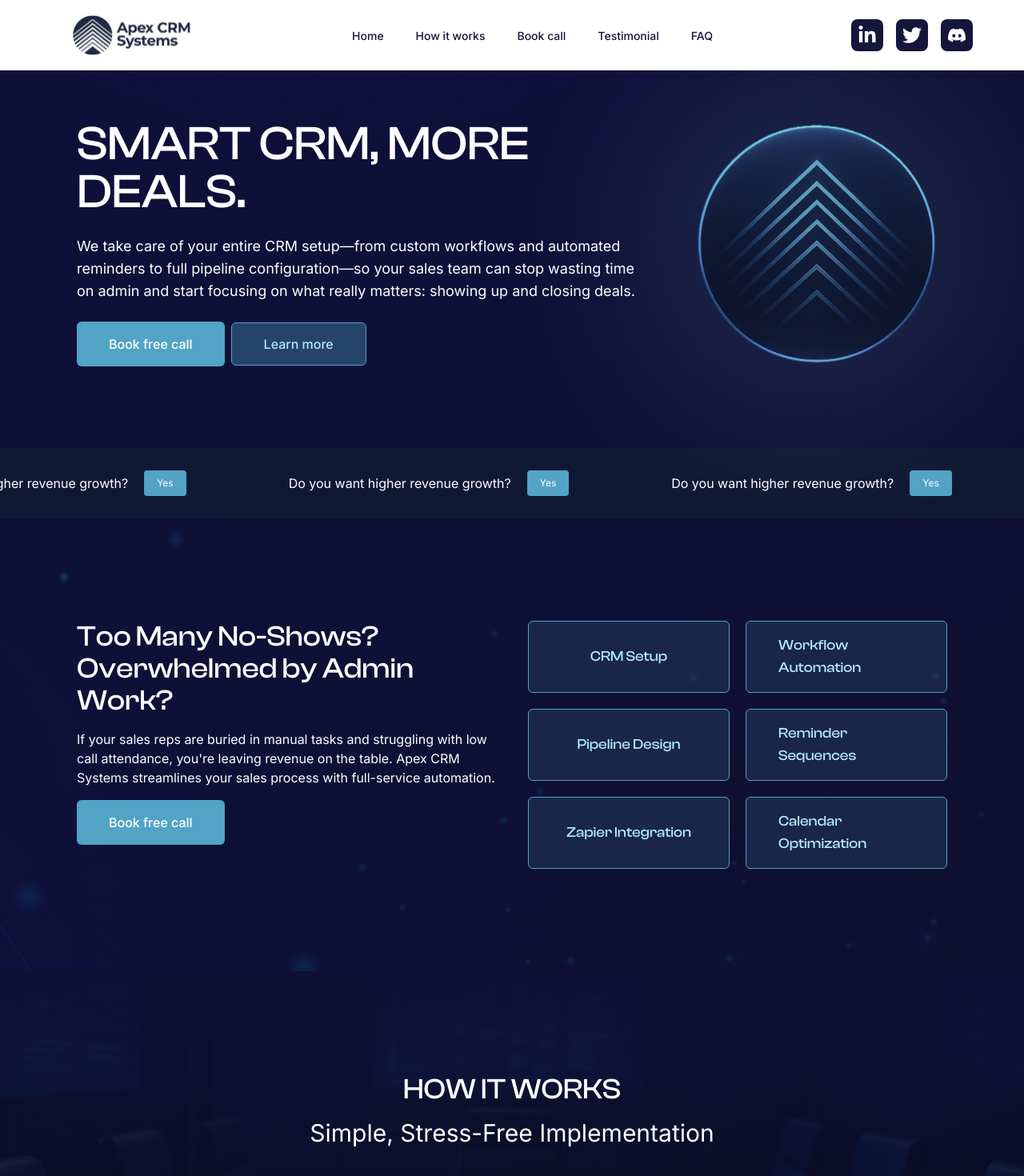
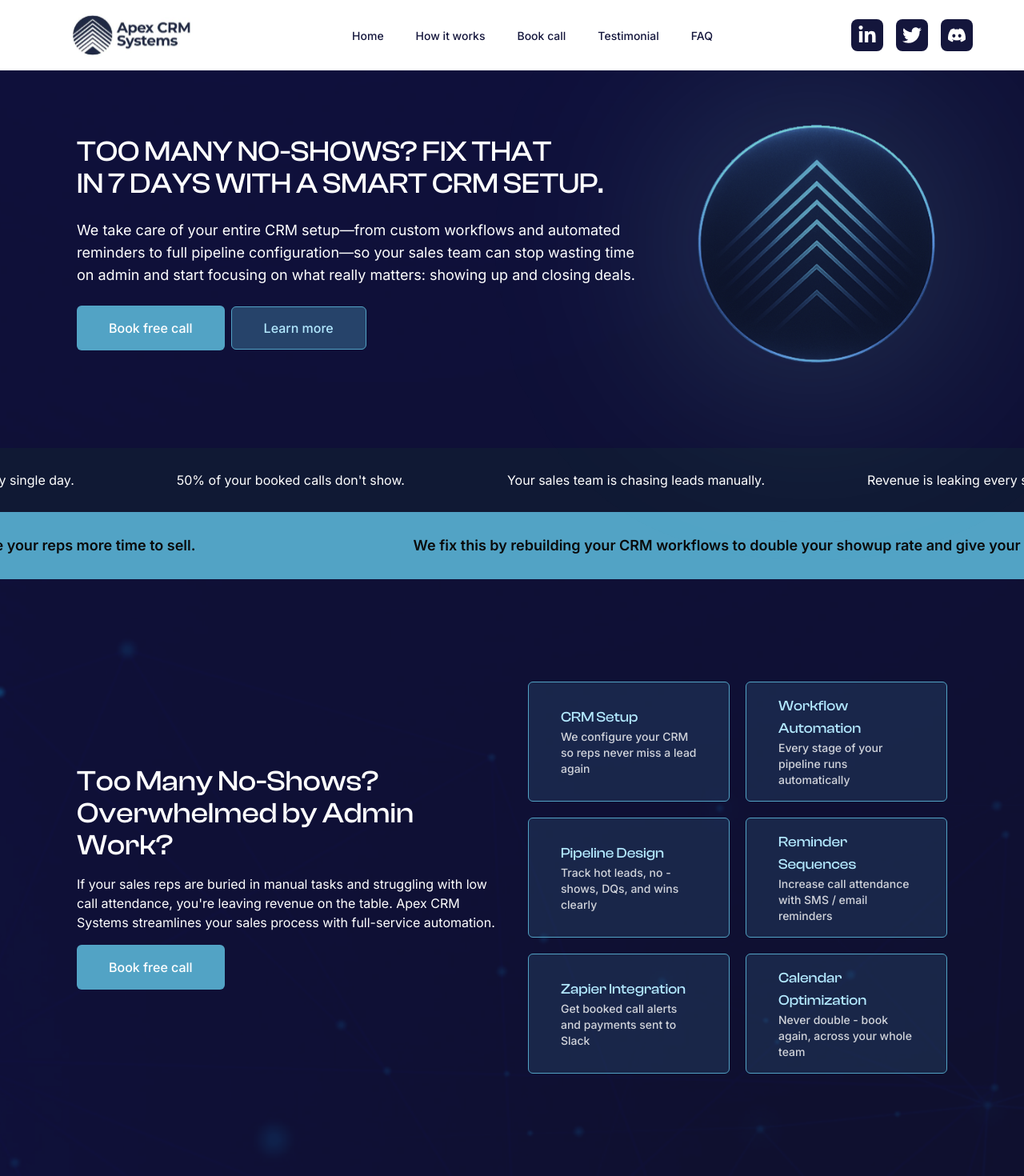
Before and after one commit to itseghosime-codebase/Apex-system, a Next.js app: page / in a window 1280 px wide. Shown: the top 1470 px of the page at 80% size. Built offline with nearby package versions, Linux system fonts and the light colour scheme.

Commit message:
Add files via upload

```diff
--- a/components/About.tsx
+++ b/components/About.tsx
@@ -4,7 +4,7 @@ import React from 'react'
 export default function About() {
     return (
         <div className='container py-32'>
-            <div className='grid md:grid-cols-2 gap-10 items-start'>
+            <div className='grid md:grid-cols-2 gap-10 items-center justify-center'>
                 <div className='space-y-4'>
                     <h2 className='text-3xl lg:text-4xl font-medium text-white'>Too Many No-Shows? <br />
                         Overwhelmed by Admin Work?</h2>
@@ -20,8 +20,9 @@ export default function About() {
                 <div className='grid grid-cols-1 md:grid-cols-2 gap-5'>
                     {
                         AboutItem.map((item, index) => (
-                            <div key={index} className="inline-flex items-center justify-center px-10 py-4 w-full font-medium text-[#B3E9FF] bg-secondary/15 rounded-sm border border-secondary">
-                                <span className='text-base md:text-lg font-mono'>{item}</span>
+                            <div key={index} className="flex flex-col items-start justify-center px-10 py-4 w-full font-medium bg-secondary/15 rounded-sm border border-secondary">
+                                <span className='text-base md:text-lg font-mono text-[#B3E9FF] '>{item.name}</span>
+                                <span className='text-white/80 font-sans text-sm'>{item.description}</span>
                             </div>
                         ))
                     }
@@ -34,4 +35,30 @@ export default function About() {
 
 
 
-const AboutItem = ['CRM Setup', 'Workflow Automation', 'Pipeline Design', 'Reminder Sequences', 'Zapier Integration', 'Calendar Optimization'];
+const AboutItem = [{
+    name: 'CRM Setup',
+    description: ' We configure your CRM so reps never miss a lead again'
+},
+{
+    name: 'Workflow Automation',
+    description: 'Every stage of your pipeline runs automatically'
+}
+    , {
+    name: 'Pipeline Design',
+    description: 'Track hot leads, no - shows, DQs, and wins clearly'
+}
+    , {
+    name: 'Reminder Sequences',
+    description: 'Increase call attendance with SMS / email reminders'
+}
+    ,
+{
+    name: 'Zapier Integration',
+    description: 'Get booked call alerts and payments sent to Slack'
+}
+    ,
+{
+    name: 'Calendar Optimization',
+    description: 'Never double - book again, across your whole team'
+}
+]
--- a/components/Banner.tsx
+++ b/components/Banner.tsx
@@ -8,9 +8,9 @@ export default function Banner() {
     <div className='container pt-32 pb-20'>
       <div className="grid items-center justify-center md:grid-cols-12 gap-8">
         <div className="md:col-span-8 space-y-6">
-          <h1 className="text-4xl font-medium lg:text-6xl uppercase text-white">
-            Smart CRM, More Deals.
-          </h1>
+          <h1 className="text-3xl font-medium lg:text-4xl uppercase text-white">
+            Too Many No-Shows? Fix That <br className='hidden xl:block'/>
+            in 7 Days with a Smart CRM Setup.          </h1>
           <p className="text-base lg:text-lg text-white mt-4 text-pretty">
             We take care of your entire CRM setup—from custom workflows and automated reminders
             to full pipeline configuration—so your sales team can stop wasting time on admin and start
--- a/components/Bookings.tsx
+++ b/components/Bookings.tsx
@@ -22,7 +22,7 @@ export default function Bookings() {
             </section>
             <section className="lg:col-span-3 space-y-3 text-white">
                 <BlurFade inView delay={0.25}>
-                    <h2 className="text-2xl md:text-3xl font-medium uppercase">
+                    <h2 className="text-2xl md:text-3xl text-[#A2E4FF] font-medium uppercase">
                         Let’s Build a CRM That Works for You
                     </h2>
                 </BlurFade>
--- a/components/Carousel.tsx
+++ b/components/Carousel.tsx
@@ -3,20 +3,23 @@ import { Marquee } from './magicui/marquee'
 
 export default function Carousel() {
     return (
-        <div className='py-5 bg-[#101934]'>
-            <section>
+        <div className='bg-[#101934]'>
+            <section className='py-5'>
                 <Marquee reverse pauseOnHover className="[--duration:50s]">
                     {
                         CarouselItem.map((item, index) => (
                             <div key={index} className='flex items-center gap-5 mx-14 text-white'>
                                 <p className='text-base'>{item.question}</p>
-                                <div className='py-2 px-4 rounded bg-secondary text-xs'>
-                                    <p>{item.answer}</p>
-                                </div>
                             </div>
                         ))
                     }
                 </Marquee>
+            </section>
+            <section className='bg-[#52A3C5] py-5'>
+                <Marquee reverse pauseOnHover className="[--duration:20s]">
+                    <div className="mx-32">
+                        <p className='font-semibold text-lg'>We fix this by rebuilding your CRM workflows to double your showup rate and give your reps more time to sell.</p>
+                    </div>                </Marquee>
             </section>
         </div>
     )
@@ -26,23 +29,12 @@ export default function Carousel() {
 
 const CarouselItem = [
     {
-        question: 'Do you want higher revenue growth?',
-        answer: 'Yes'
+        question: "50% of your booked calls don't show.",
     },
     {
-        question: 'Do you want higher revenue growth?',
-        answer: 'Yes'
+        question: 'Your sales team is chasing leads manually.',
     },
     {
-        question: 'Do you want higher revenue growth?',
-        answer: 'Yes'
-    },
-    {
-        question: 'Do you want higher revenue growth?',
-        answer: 'Yes'
-    },
-    {
-        question: 'Do you want higher revenue growth?',
-        answer: 'Yes'
+        question: 'Revenue is leaking every single day.',
     },
 ]
--- a/components/Faq.tsx
+++ b/components/Faq.tsx
@@ -43,23 +43,21 @@ export default function Faq() {
 
 const FaQuestions = [
   {
-    heading: "What exactly do your DM setters do?",
+    heading: 'What exactly do you mean by "Smart CRM Setup"?',
     description:
-      "Our trained DM setters engage with your leads through direct messages (Instagram, Facebook, LinkedIn, etc.), spark real conversations, qualify prospects, and book them directly into your calendar for sales calls. They handle all the back-and-forth so you can focus on closing.",
+      "A Smart CRM Setup refers to a fully customized customer relationship management system that includes tailored workflows, automated follow-ups, and real-time pipeline tracking—designed to reduce no-shows and increase conversions.",
   },
   {
-    heading: "Who trains your setters?",
-    description:
-      "All our setters go through a proven training program led by experts in high-ticket sales and conversational marketing. They're taught to understand buyer psychology, objection handling, tonality, and how to represent your offer with clarity and confidence.",
+    heading: " How does this setup help reduce no-shows?",
+    description: "We implement automated reminders via email, SMS, or calls, and design workflows that keep leads engaged and accountable—so appointments are more likely to happen."
   },
   {
-    heading: "Will the setters sound like me or my brand?",
+    heading: "Is this setup tailored to my specific business or industry?",
     description:
-      "Yes. Before we begin, we work closely with you to understand your brand voice, target audience, and offer. We then create custom scripts and messaging frameworks to ensure every message feels authentic and aligned with your tone.",
+      "Yes! We customize every CRM setup based on your sales process, team size, industry, and pain points.",
   },
   {
-    heading: "What platforms do you operate on?",
-    description:
-      "We currently support DM outreach on Instagram, Facebook, and LinkedIn. If you're active on multiple platforms, we’ll help you prioritize based on where your ideal clients are most engaged.",
+    heading: "Do you offer ongoing support after the initial setup?",
+    description: "Yes. We offer optional monthly support plans to help you optimize, troubleshoot, and train your team as you grow.",
   },
 ];
--- a/components/Testionial.tsx
+++ b/components/Testionial.tsx
@@ -1,16 +1,8 @@
 'use client'
 import React from 'react'
-// Import Swiper React components
-import { Swiper, SwiperSlide } from 'swiper/react';
 
-// Import Swiper styles
-import 'swiper/css';
-
-// import required modules
-
-import Profile from '@/assets/images/user.png'
+import Partner from '@/assets/images/partner.svg'
 import Image from 'next/image';
-import { Autoplay } from 'swiper/modules';
 
 export default function Testionial() {
     const [activeIndex, setActiveIndex] = React.useState(0);
@@ -19,11 +11,11 @@ export default function Testionial() {
     };
 
     return (
-        <div id='testimonial' className='py-20 bg-white'>
+        <div id='testimonial' className='py-24 bg-white'>
             <div className="container">
-                <h2 className='text-primary text-2xl font-medium'>People are talking about us</h2>
-                <div className='mt-5'>
-                    <Swiper
+                <h2 className='text-primary text-2xl md:text-4xl uppercase text-center font-medium'>Clients worked with</h2>
+                <div className='mt-5 max-w-4xl mx-auto bg-primary p-10 w-full rounded-lg flex flex-col items-center text-center'>
+                    {/* <Swiper
                         slidesPerView={1}
                         spaceBetween={30}
                         loop
@@ -78,7 +70,14 @@ export default function Testionial() {
                                 ></span>
                             </div>
                         ))}
-                    </div>
+                    </div> */}
+                    <Image
+                        src={Partner}
+                        alt="Partner"
+                        className='w-full h-20'
+                        sizes='100%'
+                    />
+                    <p className='text-sm md:text-base lg:text-lg text-white'>7 Million Amazon Coaching Business</p>
                 </div>
             </div>
         </div>
```
Also changed, not shown: assets/images/partner.svg (added).
